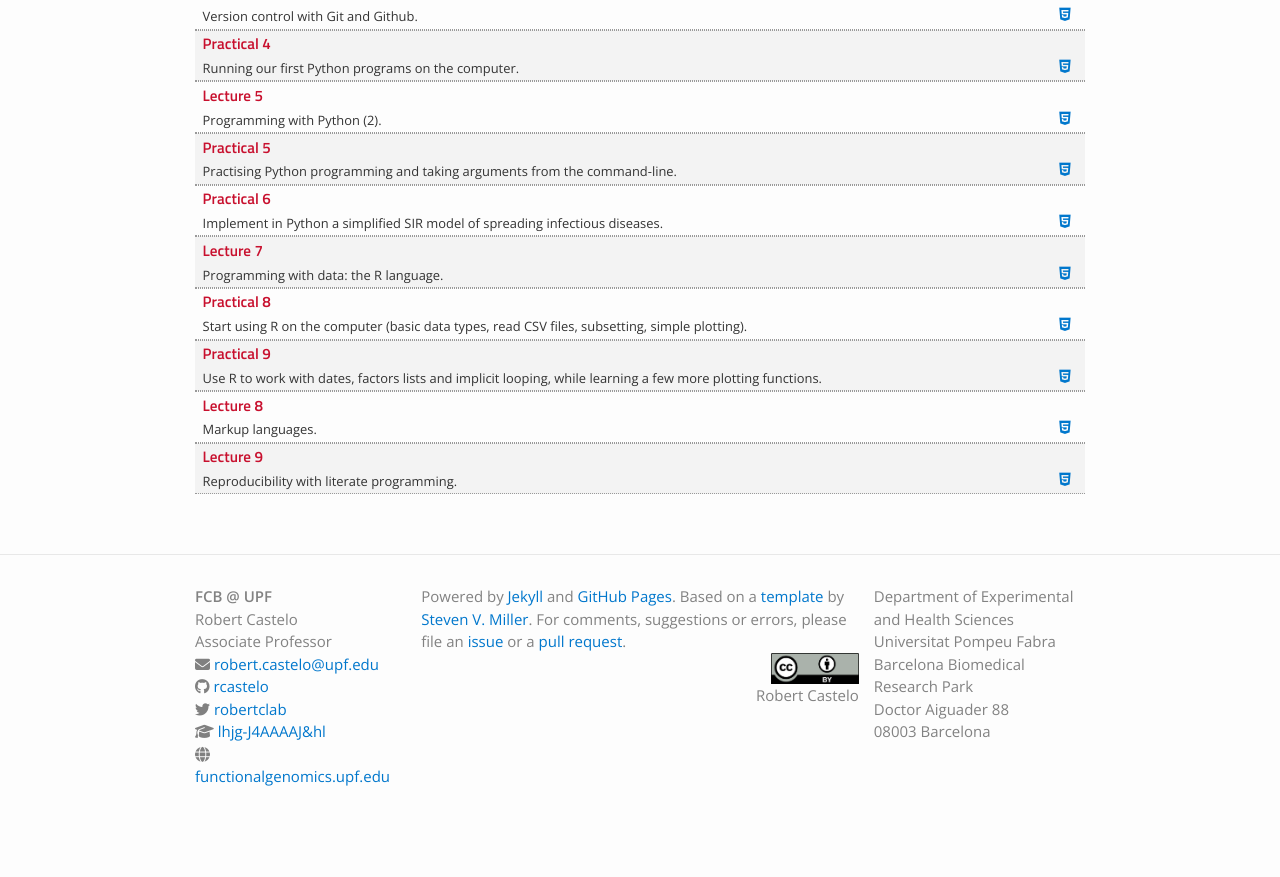
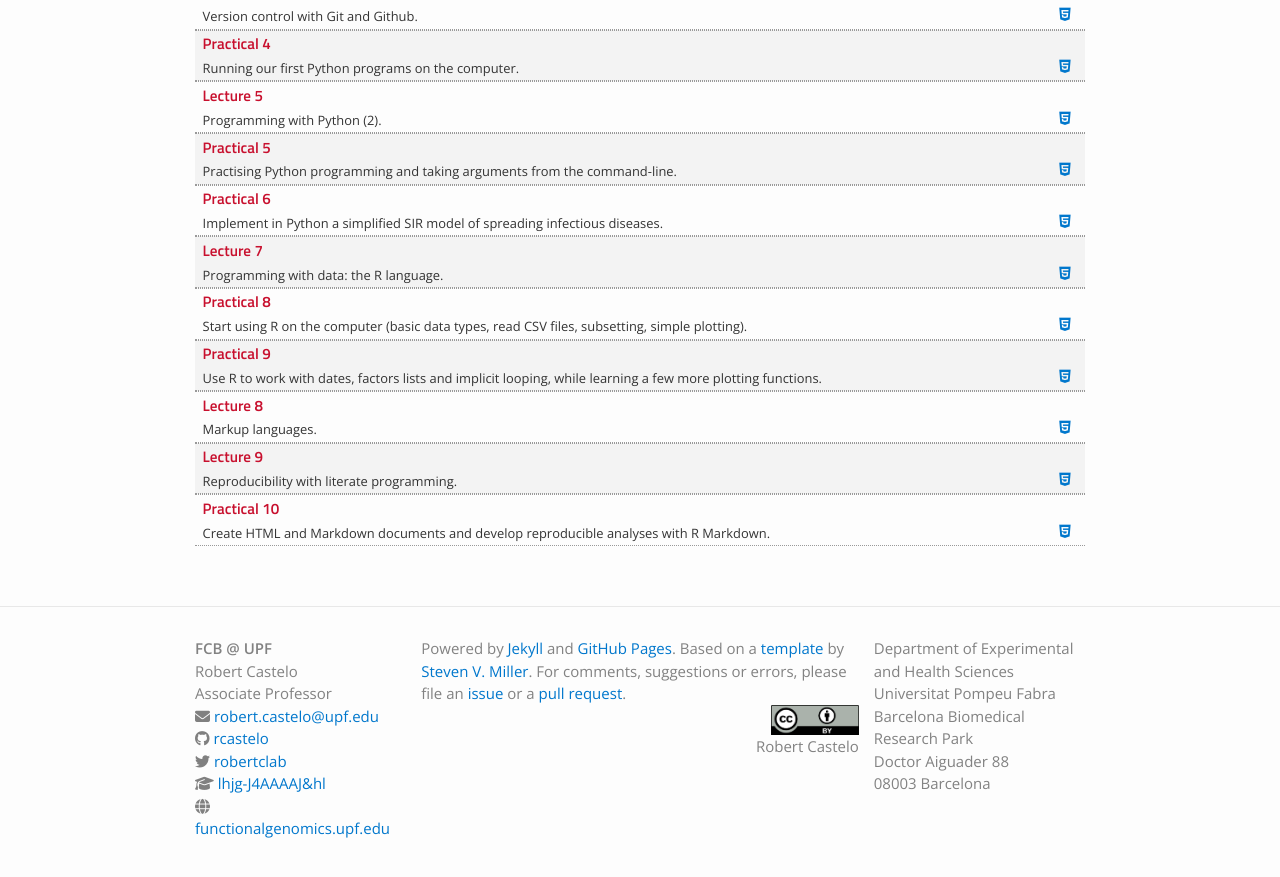
Before and after one commit to funcompbio/funcompbio.github.io, a Jekyll site: the page built from sessions.md, in a window 1280 px wide and 900 px high, scrolled down 615 px. Shown: the top 877 px of the window. Built offline with Jekyll 4.4.1, drawn with Linux system fonts in a browser that asks for light colours; nearby versions of some CDN libraries; before the commit the page ends 1463 px from its top, so only the background shows below that.

Commit message:
Updated practical 10.

```diff
--- a/_data/sessions.yml
+++ b/_data/sessions.yml
@@ -77,3 +77,8 @@
   dirname: lecture9
   slides: Lecture9
   desc: "Reproducibility with literate programming."
+
+- title: "Practical 10"
+  dirname: practical10
+  slides: Practical10
+  desc: "Create HTML and Markdown documents and develop reproducible analyses with R Markdown."
```
